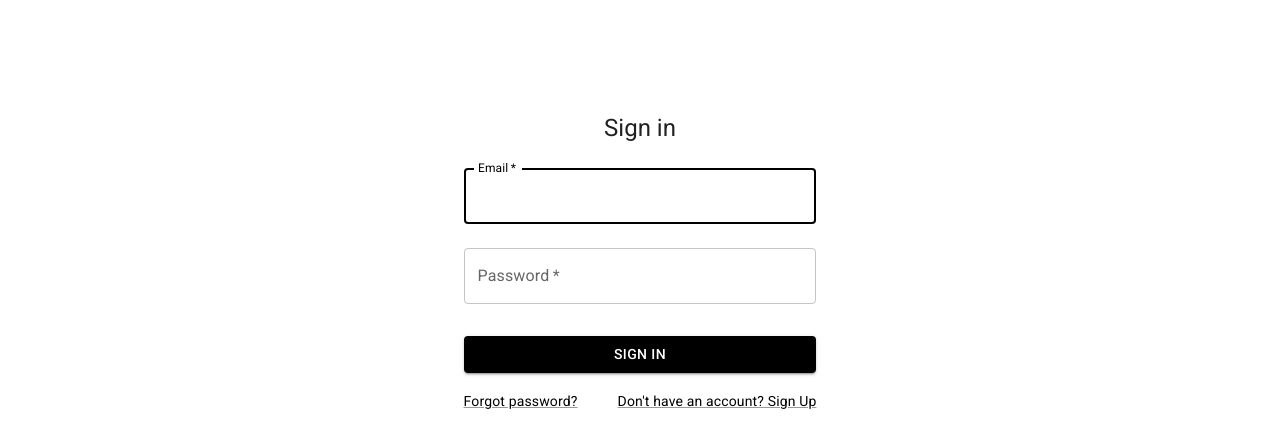
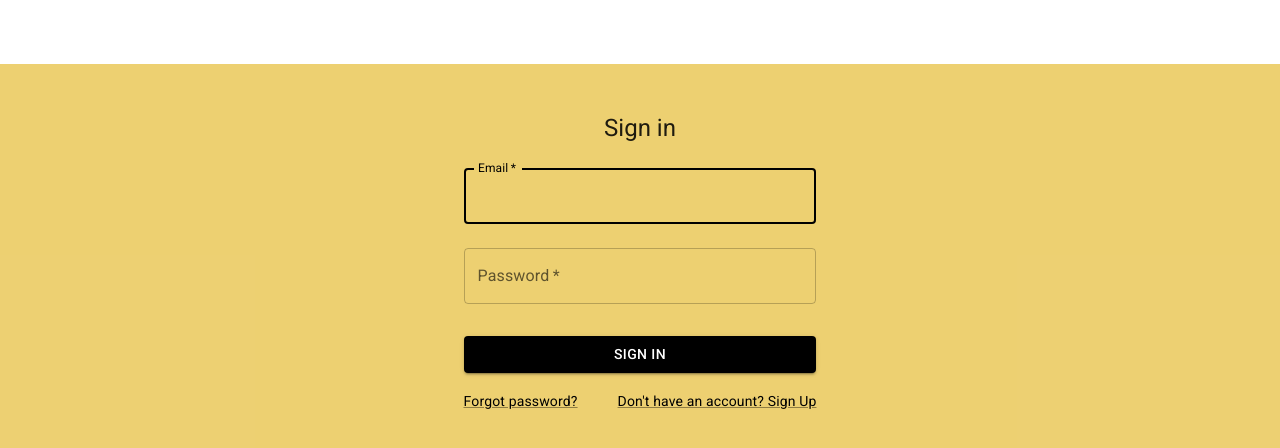
Before and after one commit to Iannes/day-tracker-app, a React (Create React App) app: page / in a window 1280 px wide. Shown: the top 448 px of the page. Built offline with nearby package versions, Linux system fonts and the light colour scheme; no server answers.

Commit message:
change app bg

```diff
--- a/src/components/SignIn.tsx
+++ b/src/components/SignIn.tsx
@@ -96,7 +96,7 @@ export const SignIn: React.FC = () => {
             </Grid>
             <Grid item sx={{ marginLeft: 5 }}>
               <Link href={AppRoutes.SignUp} variant="body2">
-                {"Don't have an account? Sign Up"}
+                Don't have an account? Sign Up
               </Link>
             </Grid>
           </Grid>
--- a/src/styles.css
+++ b/src/styles.css
@@ -1,4 +1,7 @@
 .App {
+  --app-background: #e5bc36b3;
   font-family: "Roboto", sans-serif;
   text-align: center;
+  height: 100vh;
+  background: var(--app-background);
 }
```
